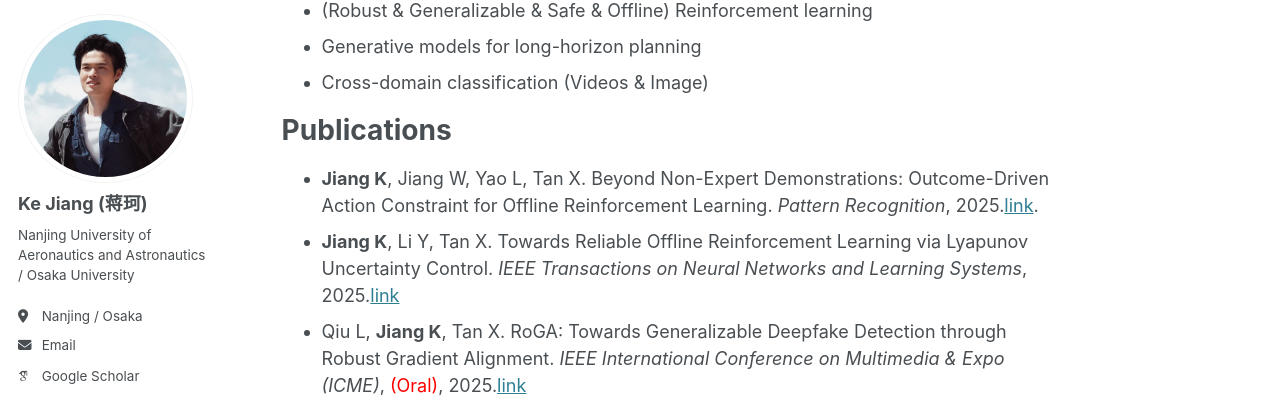
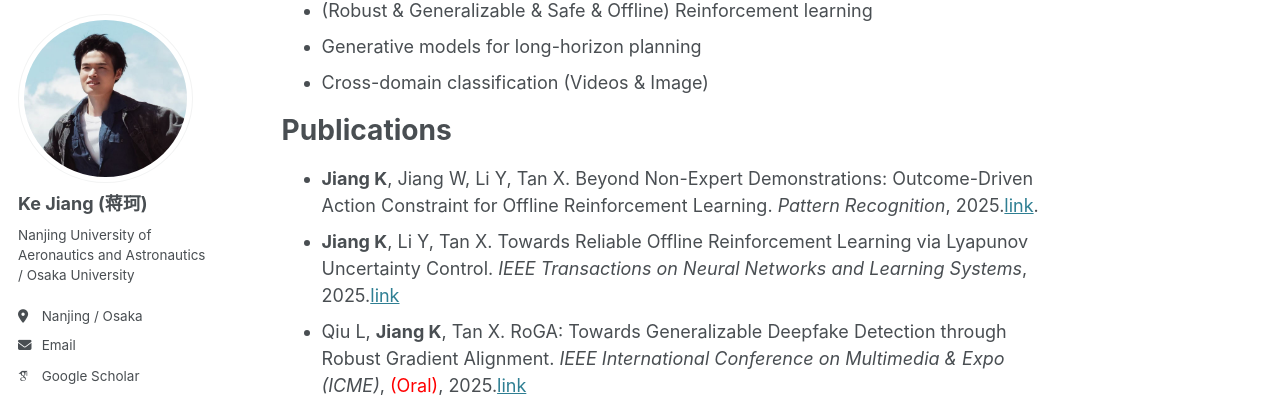
Before and after one commit to Jack10843/Jack10843.github.io, a Jekyll site: the page built from _pages/about.md, in a window 1280 px wide and 900 px high, scrolled down 872 px. Shown: the part 92-489 px from the top of the window. Built offline with Jekyll 4.4.1, drawn with Linux system fonts in a browser that asks for light colours; some web fonts are replaced.

Commit message:
Update about.md

```diff
--- a/_pages/about.md
+++ b/_pages/about.md
@@ -29,7 +29,7 @@ Research Interests
 
 Publications
 ======
- - **Jiang K**, Jiang W, Yao L, Tan X. Beyond Non-Expert Demonstrations: Outcome-Driven Action Constraint for Offline Reinforcement Learning. *Pattern Recognition*, 2025.[link](https://arxiv.org/abs/2504.01719).
+ - **Jiang K**, Jiang W, Li Y, Tan X. Beyond Non-Expert Demonstrations: Outcome-Driven Action Constraint for Offline Reinforcement Learning. *Pattern Recognition*, 2025.[link](https://arxiv.org/abs/2504.01719).
  - **Jiang K**, Li Y, Tan X. Towards Reliable Offline Reinforcement Learning via Lyapunov Uncertainty Control. *IEEE Transactions on Neural Networks and Learning Systems*, 2025.[link](https://doi.org/10.1109/TNNLS.2025.3616159)
  - Qiu L, **Jiang K**, Tan X. RoGA: Towards Generalizable Deepfake Detection through Robust Gradient Alignment. *IEEE International Conference on Multimedia & Expo (ICME)*, <span style="color:red">(Oral)</span>, 2025.[link](https://arxiv.org/abs/2505.20653)
  - Qiu L, **Jiang K**, Tan X. Multi-level Distributional Discrepancy Enhancement for Cross Domain Face Forgery Detection. *Chinese Conference on Pattern Recognition and Computer Vision (PRCV)*, 2024, 508-522.
```
